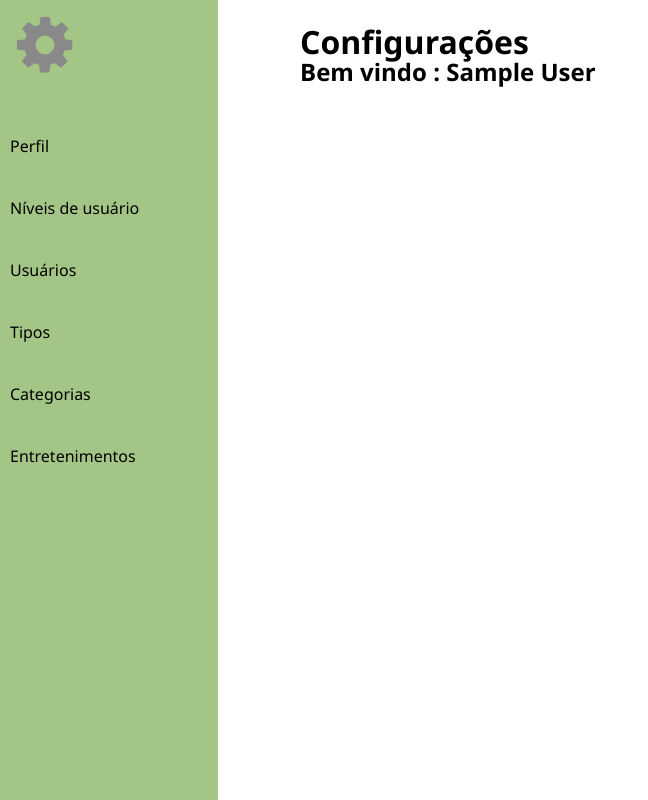
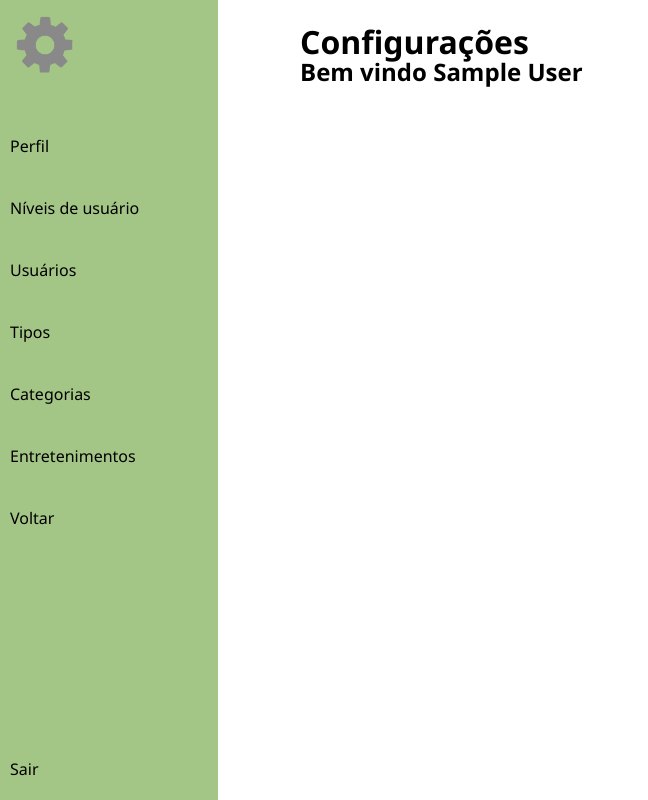
Before and after one commit to AilaLopes07/Entretenimentos, a PHP site: page /admin/admin.php in a window 1280 px wide. Shown: the whole page, without its empty margins (0-648 px from the left). Run offline with PHP 8.4, Linux system fonts and the light colour scheme; the visitor is signed in with stand-in values (Sample User, id 1).

Commit message:
Adicionando funcionalidade na página de admin e mudando diretórios

```diff
--- a/admin.php
+++ b/admin/admin.php
@@ -1,5 +1,9 @@
 <?php
-require_once __DIR__ . "/auxiliares/auxiliar.php";
+require_once __DIR__ . "/../auxiliares/auxiliar.php";
+
+if (empty($_SESSION)){
+    header("location: login.php");
+}
 ?>
 <!DOCTYPE html>
 <html lang="pt-br">
@@ -62,12 +66,17 @@ require_once __DIR__ . "/auxiliares/auxiliar.php";
         main{
             display: flex;
         }
+        .sair{
+            position: absolute;
+            bottom: 20px;
+            margin-left: 10px;
+        }
     </style>
 </head>
 <body>
     <main>
         <nav>
-            <img style="width: 70px; margin-left: 10px; margin-top: 10px;" src="img/config_certo.png" alt="configurações">
+            <img style="width: 70px; margin-left: 10px; margin-top: 10px;" src="../img/config_certo.png" alt="configurações">
             <ul>
                 <a href="#"><li>Perfil</li></a>
                 <a href="#"><li>Níveis de usuário</li></a>
@@ -75,11 +84,14 @@ require_once __DIR__ . "/auxiliares/auxiliar.php";
                 <a href="#"><li>Tipos</li></a>
                 <a href="#"><li>Categorias</li></a>
                 <a href="#"><li>Entretenimentos</li></a>
+                <a href="../index.php"><li>Voltar</li></a>
             </ul>
+            <div class="sair">
+                <a href="../auxiliares/sair.php">Sair</a>
+            </div>
         </nav>
         <h1>Configurações</h1>
-        <h2>Bem vindo : <?= $_SESSION['username'] ?></h2>
+        <h2>Bem vindo <?= $_SESSION['username'] ?></h2>
     </main>
-
 </body>
 </html>
--- a/cadastro.php
+++ b/admin/cadastro.php
@@ -1,5 +1,5 @@
 <?php
-require_once __DIR__ . "/auxiliares/auxiliar.php";
+require_once __DIR__ . "/../auxiliares/auxiliar.php";
 
 if ($_SERVER["REQUEST_METHOD"] == "POST") {
     $username = $_POST['username'];
@@ -10,7 +10,7 @@ if ($_SERVER["REQUEST_METHOD"] == "POST") {
 
     $sql = "INSERT INTO usuarios (nome, email, senha, `login`, id_nivel) VALUES ('$username', '$email', '$password', '$login', '$idnivel')";
     if (mysqli_query($conn, $sql)) {
-        header("Location: index.php");
+        header("Location: admin.php");
     } else {
         echo "Erro ao cadastrar usuário: " . mysqli_error($conn);
     }
--- a/login.php
+++ b/admin/login.php
@@ -1,5 +1,5 @@
 <?php
-require_once __DIR__ . "/auxiliares/auxiliar.php";
+require_once __DIR__ . "/../auxiliares/auxiliar.php";
 
 
 if ($_SERVER["REQUEST_METHOD"] == "POST") {
@@ -18,7 +18,7 @@ if ($_SERVER["REQUEST_METHOD"] == "POST") {
             $_SESSION['username'] = $result['nome'];
             // armazenando o nivel do usuário
             $_SESSION['nivel'] = $result['id_nivel'];
-            header("Location: index.php");
+            header("Location: admin.php");
             exit;
         } else{
             echo "Login ou senha inválidos.";
--- a/sair.php
+++ b/auxiliares/sair.php
@@ -1,4 +1,4 @@
 <?php
 session_start();
 session_destroy();
-header("location: login.php");
+header("location: ../admin/login.php");
```
Also changed, not shown: index.php (+6 -39 lines).
